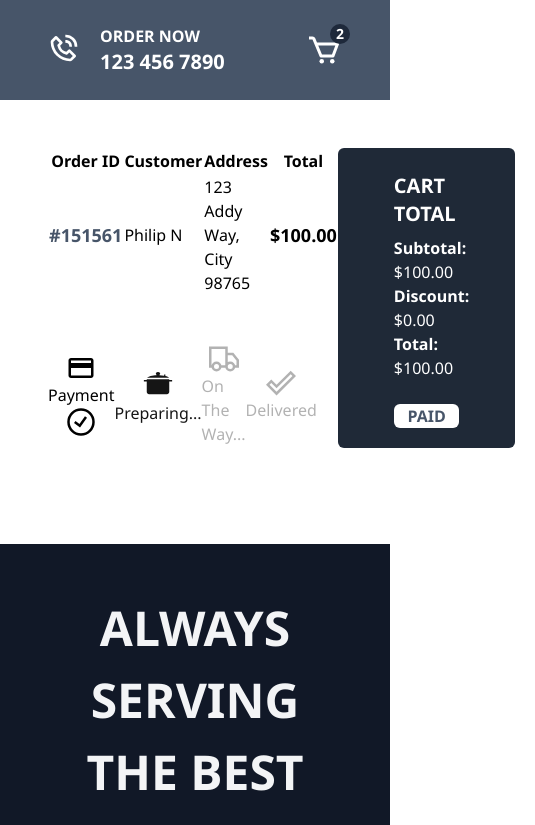
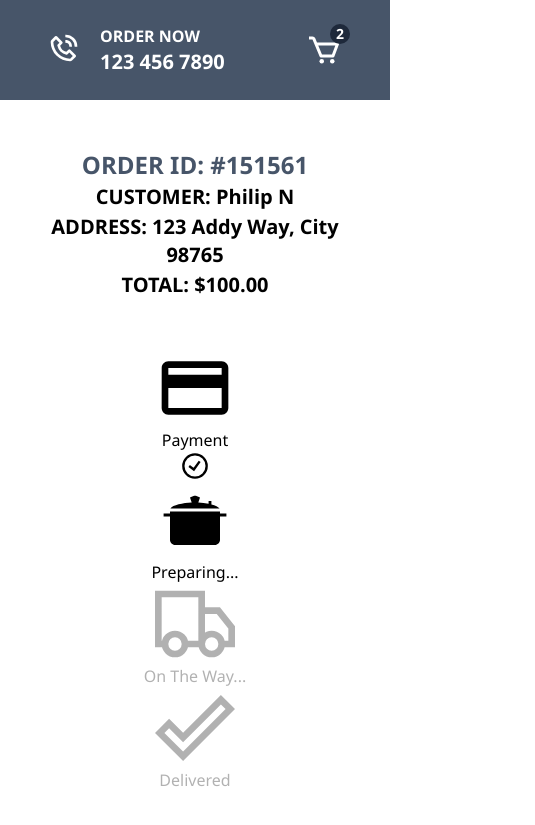
Before and after one commit to pn-code/restaurant-app, a Next.js app: page /orders/1 in a window 390 px wide. Shown: the top 825 px of the page, 535 px wide, since content can reach past the window. Built offline with nearby package versions, Linux system fonts and the light colour scheme.

Commit message:
Added Responsive Design to Order Page

```diff
--- a/pages/orders/[id].jsx
+++ b/pages/orders/[id].jsx
@@ -24,50 +24,63 @@ const Order = () => {
 
     return (
         // Container
-        <div className="flex p-12 ">
+        <div className="flex flex-col md:flex-row p-12 ">
             {/* Left */}
             <div className="flex-[2]">
                 {/* Row 1 */}
                 <div className="">
-                    <table className="w-[100%] mb-12">
-                        <tr>
+                    <table className="flex flex-col w-[100%] mb-12 gap-2">
+                        <tr className="hidden md:flex gap-12">
                             <th>Order ID</th>
                             <th>Customer</th>
                             <th>Address</th>
                             <th>Total</th>
                         </tr>
-                        <tr>
+                        <tr className="flex flex-col md:flex-row text-center md:text-left">
                             {/* ORDER ID */}
                             <td>
-                                <span className="font-semibold text-slate-600 text-lg">
+                                <p className="font-bold text-slate-600 text-2xl md:text-lg">
+                                    <span className="md:hidden">
+                                        ORDER ID:{" "}
+                                    </span>
                                     #151561
-                                </span>
+                                </p>
                             </td>
                             {/*  CUSTOMER NAME */}
                             <td>
-                                <span>Philip N</span>
+                                <p className="font-semibold text-xl md:text-[18px]">
+                                    <span className="md:hidden">
+                                        CUSTOMER:{" "}
+                                    </span>
+                                    Philip N
+                                </p>
                             </td>
                             {/* Address */}
-                            <td>123 Addy Way, City 98765</td>
+                            <td className="font-semibold text-xl md:text-[18px]">
+                                <span className="md:hidden">ADDRESS: </span>
+                                123 Addy Way, City 98765
+                            </td>
                             {/* Total */}
                             <td>
-                                <span className="font-semibold text-lg">
+                                <p className="font-bold text-xl md:text-[18px]">
+                                    <span className="md:hidden">TOTAL: </span>
                                     $100.00
-                                </span>
+                                </p>
                             </td>
                         </tr>
                     </table>
                 </div>
                 {/* Row 2: Status */}
-                <div className="flex justify-between items-center w-[80%]">
+                <div className="flex flex-col md:flex-row mb-10 md:mb-0 md:justify-between items-center w-[100%] md:w-[80%]">
                     {/* Paid */}
                     <div className={statusClass(0)}>
-                        <MdPayment size={30} />
+                        <MdPayment className="text-[80px] md:text-3xl" />
                         <span>Payment</span>
                         <div>
                             <GrStatusGood
-                                className={checkClass(0)}
-                                size={30}
+                                className={`${checkClass(
+                                    0
+                                )} text-[28px] md:text-3xl`}
                                 title="paid"
                             />
                         </div>
@@ -75,28 +88,49 @@ const Order = () => {
 
                     {/* Preparing... */}
                     <div className={statusClass(1)}>
-                        <GiCookingPot size={36} title="preparing" />
+                        <GiCookingPot
+                            className="text-[80px] md:text-3xl"
+                            title="preparing"
+                        />
                         <span>Preparing...</span>
                         <div>
-                            <GrStatusGood className={checkClass(1)} size={30} title="paid" />
+                            <GrStatusGood
+                                className={`${checkClass(
+                                    1
+                                )} text-[28px] md:text-3xl`}
+                                size={30}
+                                title="paid"
+                            />
                         </div>
                     </div>
 
                     {/* On the Way */}
                     <div className={statusClass(2)}>
-                        <GrDeliver size={30} />
+                        <GrDeliver className="text-[80px] md:text-3xl" />
                         <span>On The Way...</span>
                         <div>
-                            <GrStatusGood className={checkClass(1)} size={30} title="paid" />
+                            <GrStatusGood
+                                className={`${checkClass(
+                                    2
+                                )} text-[28px] md:text-3xl`}
+                                size={30}
+                                title="paid"
+                            />
                         </div>
                     </div>
 
                     {/* Delivered */}
                     <div className={statusClass(2)}>
-                        <MdOutlineDoneOutline size={30} />
+                        <MdOutlineDoneOutline className="text-[80px] md:text-3xl" />
                         <span>Delivered</span>
                         <div>
-                            <GrStatusGood className={checkClass(2)} size={30} title="paid" />
+                            <GrStatusGood
+                                className={`${checkClass(
+                                    2
+                                )} text-[28px] md:text-3xl`}
+                                size={30}
+                                title="paid"
+                            />
                         </div>
                     </div>
                 </div>
@@ -105,23 +139,23 @@ const Order = () => {
             {/* Right */}
             <div className="flex-1">
                 {/* Wrapper */}
-                <div className="flex flex-col w-[90%] justify-between p-14 pt-[16px] max-h-[300px] rounded-md bg-gray-800 text-white">
-                    <h2 className="font-bold text-xl my-2">CART TOTAL</h2>
+                <div className="flex text-center md:text-left flex-col w-[100%] md:w-[90%] justify-between p-14 pt-[16px] h-auto md:max-h-[300px] rounded-md bg-gray-800 text-white">
+                    <h2 className="font-extrabold text-4xl md:text-xl my-2">CART TOTAL</h2>
                     {/* Subtotal Text */}
-                    <div>
-                        <b className="mr-[10px]">Subtotal: </b> $100.00
+                    <div className="text-[24px] md:text-[18px] mr-[10px]">
+                        <b>Subtotal: </b> $100.00
                     </div>
                     {/* Discount Text */}
-                    <div>
-                        <b className="mr-[10px]">Discount:</b> $0.00
+                    <div className="text-[24px] md:text-[18px] mr-[10px]">
+                        <b>Discount:</b> $0.00
                     </div>
                     {/* Total Text */}
-                    <div>
-                        <b className="mr-[10px]">Total:</b> $100.00
+                    <div className="text-[24px] md:text-[18px] mr-[10px]">
+                        <b>Total:</b> $100.00
                     </div>
                     <button
                         disabled
-                        className="h-8 text-slate-600 font-bold bg-white mt-6 rounded-md hover:scale-105 ease-out duration-150 cursor-not-allowed"
+                        className="h-auto p-4 md:p-0 md:h-8 text-3xl md:text-[18px] text-slate-600 font-bold bg-white mt-6 rounded-md hover:scale-105 ease-out duration-150 cursor-not-allowed"
                     >
                         PAID
                     </button>
```
